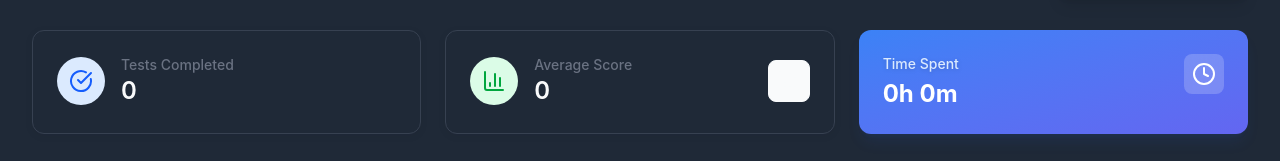
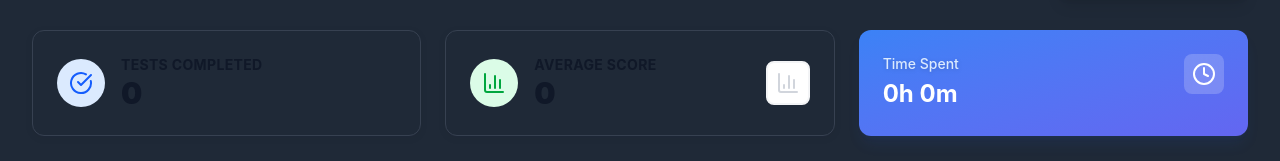
Before and after one commit to Aditya1wp/test, a React (Vite) app: page /home in a window 1280 px wide. Shown: the part 153-314 px from the top of the page. Built offline with nearby package versions, Linux system fonts and the light colour scheme; no server answers; the database is empty; sample sign-in values are in the browser's storage.

Commit message:
style: update dashboard stats cards with high contrast webflow typography

```diff
--- a/src/pages/Dashboard.jsx
+++ b/src/pages/Dashboard.jsx
@@ -255,8 +255,8 @@ const Dashboard = ({ isDark, toggleTheme, user, setUser }) => {
               <CheckCircle className="h-6 w-6" />
             </div>
             <div className="ml-4">
-              <p className="text-sm font-medium text-gray-500 dark:text-gray-400">Tests Completed</p>
-              <p className="text-2xl font-semibold">{stats.completed}</p>
+              <p className="text-sm font-bold text-gray-900 dark:text-gray-400 tracking-wide uppercase">Tests Completed</p>
+              <p className="text-3xl font-black text-gray-900 dark:text-white">{stats.completed}</p>
             </div>
           </div>
         </div>
@@ -267,12 +267,12 @@ const Dashboard = ({ isDark, toggleTheme, user, setUser }) => {
                 <BarChart3 className="h-6 w-6" />
               </div>
               <div className="ml-4">
-                <p className="text-sm font-medium text-gray-500 dark:text-gray-400">Average Score</p>
-                <p className="text-2xl font-semibold">{stats.avgScore}</p>
+                <p className="text-sm font-bold text-gray-900 dark:text-gray-400 tracking-wide uppercase">Average Score</p>
+                <p className="text-3xl font-black text-gray-900 dark:text-white">{stats.avgScore}</p>
               </div>
             </div>
-            <div className="p-2 bg-gray-50 dark:bg-gray-800/50 rounded-lg backdrop-blur-sm border border-main/50">
-              <BarChart3 className="h-6 w-6 opacity-40" />
+            <div className="p-2 bg-white dark:bg-gray-800/50 rounded-lg backdrop-blur-sm border-2 border-gray-100 dark:border-gray-700">
+              <BarChart3 className="h-6 w-6 text-gray-300 dark:opacity-40" />
             </div>
           </div>
         </div>
```
